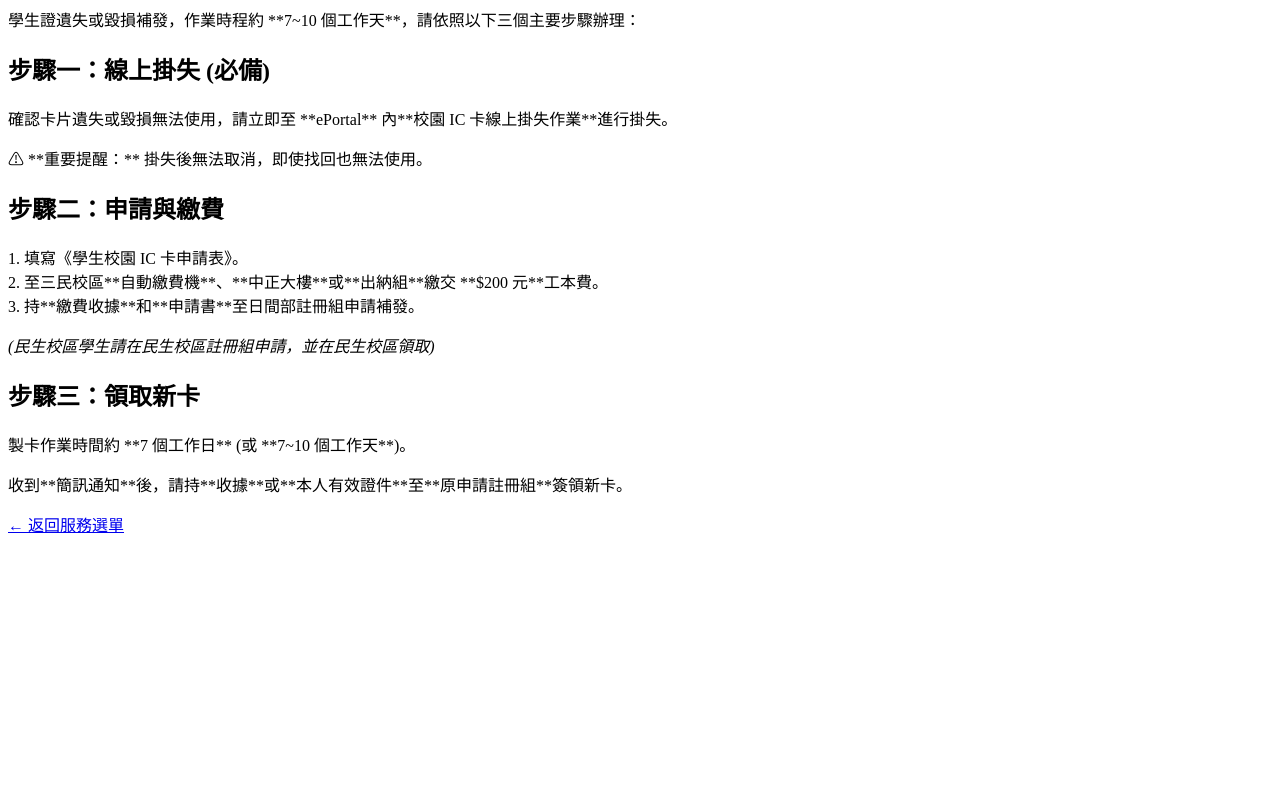
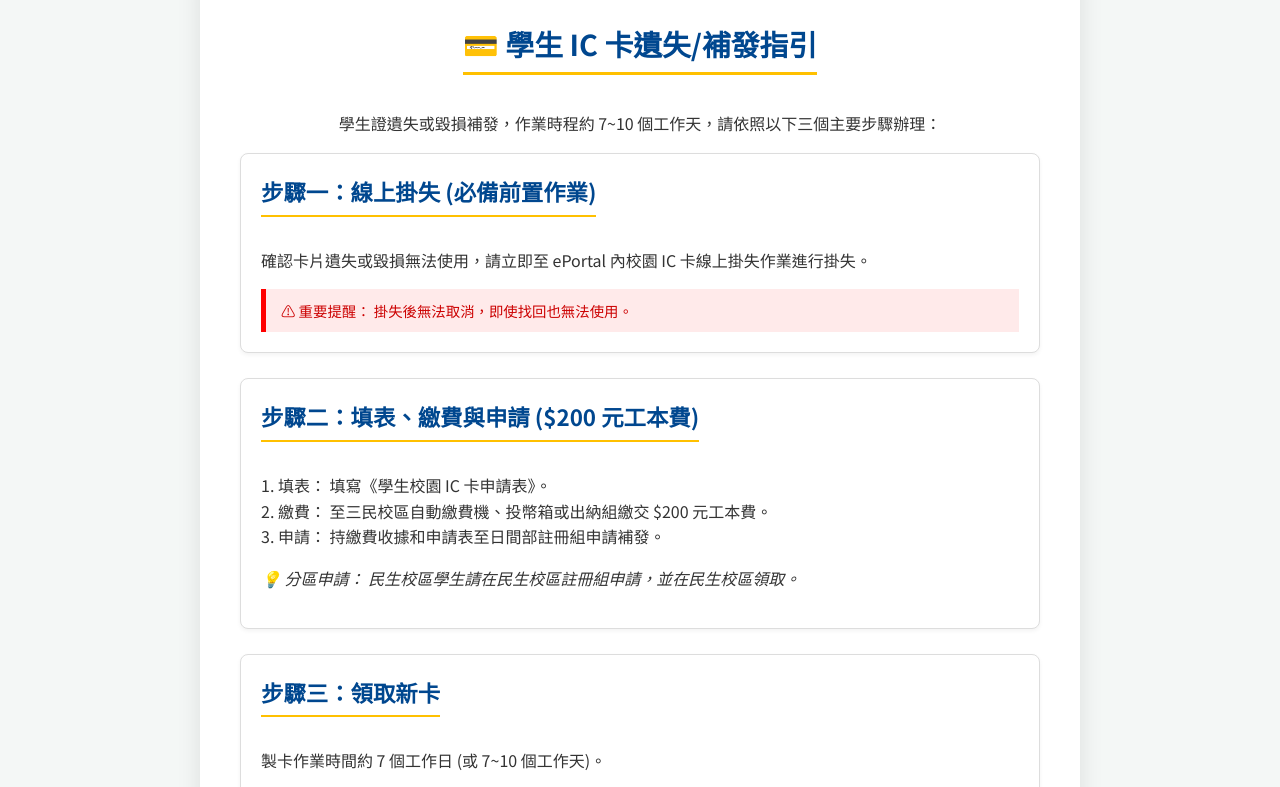
Before and after one commit to Jinagling00/SSGS-Web-App, a plain HTML site: page iccard_guide.html in a window 1280 px wide. Shown: the part 68-855 px from the top of the page. Before the commit the page ends 800 px from the top, so only its background shows below. Drawn offline with Linux system fonts and the light colour scheme.

Commit message:
Update iccard_guide.html

```diff
--- a/iccard_guide.html
+++ b/iccard_guide.html
@@ -1,30 +1,46 @@
+<!DOCTYPE html>
+<html lang="zh-Hant">
+<head>
+    <meta charset="UTF-8">
+    <meta name="viewport" content="width=device-width, initial-scale=1.0">
+    <title>學生 IC 卡遺失/補發 - SSGS</title>
+    <link rel="preconnect" href="https://fonts.googleapis.com">
+    <link rel="preconnect" href="https://fonts.gstatic.com" crossorigin>
+    <link href="https://fonts.googleapis.com/css2?family=Noto+Sans+TC:wght@400;700&display=swap" rel="stylesheet">
+    <link rel="stylesheet" href="/SSGS-Web-App/styles.css">
+</head>
+<body>
     <div class="container">
         <h1>💳 學生 IC 卡遺失/補發指引</h1>
-    <p>學生證遺失或毀損補發，作業時程約 **7~10 個工作天**，請依照以下三個主要步驟辦理：</p>
+        <p>學生證遺失或毀損補發，作業時程約 7~10 個工作天，請依照以下三個主要步驟辦理：</p>
 
         <div class="flow-step">
-        <h2>步驟一：線上掛失 (必備)</h2>
-        <p>確認卡片遺失或毀損無法使用，請立即至 **ePortal** 內**校園 IC 卡線上掛失作業**進行掛失。</p>
+            <h2>步驟一：線上掛失 (必備前置作業)</h2>
+            <p>確認卡片遺失或毀損無法使用，請立即至 ePortal 內校園 IC 卡線上掛失作業進行掛失。</p>
             <div class="warning-note">
-            ⚠ **重要提醒：** 掛失後無法取消，即使找回也無法使用。
+                ⚠ 重要提醒： 掛失後無法取消，即使找回也無法使用。
             </div>
         </div>
 
         <div class="flow-step">
-        <h2>步驟二：申請與繳費</h2>
+            <h2>步驟二：填表、繳費與申請 ($200 元工本費)</h2>
             <ul style="list-style-type: none; padding: 0;">
-            <li>1. 填寫《學生校園 IC 卡申請表》。</li>
-            <li>2. 至三民校區**自動繳費機**、**中正大樓**或**出納組**繳交 **$200 元**工本費。</li>
-            <li>3. 持**繳費收據**和**申請書**至日間部註冊組申請補發。</li>
+                <li>1. 填表： 填寫《學生校園 IC 卡申請表》。</li>
+                <li>2. 繳費： 至三民校區自動繳費機、投幣箱或出納組繳交 $200 元工本費。</li>
+                <li>3. 申請： 持繳費收據和申請表至日間部註冊組申請補發。</li>
             </ul>
-        <p style="font-style: italic; margin-top: 10px;">(民生校區學生請在民生校區註冊組申請，並在民生校區領取)</p>
+            <p style="font-style: italic; margin-top: 10px;">
+                💡 分區申請： 民生校區學生請在民生校區註冊組申請，並在民生校區領取。
+            </p>
         </div>
 
         <div class="flow-step">
             <h2>步驟三：領取新卡</h2>
-        <p>製卡作業時間約 **7 個工作日** (或 **7~10 個工作天**)。</p>
-        <p>收到**簡訊通知**後，請持**收據**或**本人有效證件**至**原申請註冊組**簽領新卡。</p>
+            <p>製卡作業時間約 7 個工作日 (或 7~10 個工作天)。</p>
+            <p>請於收到簡訊通知後，持收據或本人有效證件至原申請註冊組簽領新卡。</p>
         </div>
 
         <a href="/SSGS-Web-App/service_menu.html" class="option-button back-to-home-btn">&larr; 返回服務選單</a>
     </div>
+</body>
+</html>
```
Lines whose indentation alone changed are shown as unchanged.
